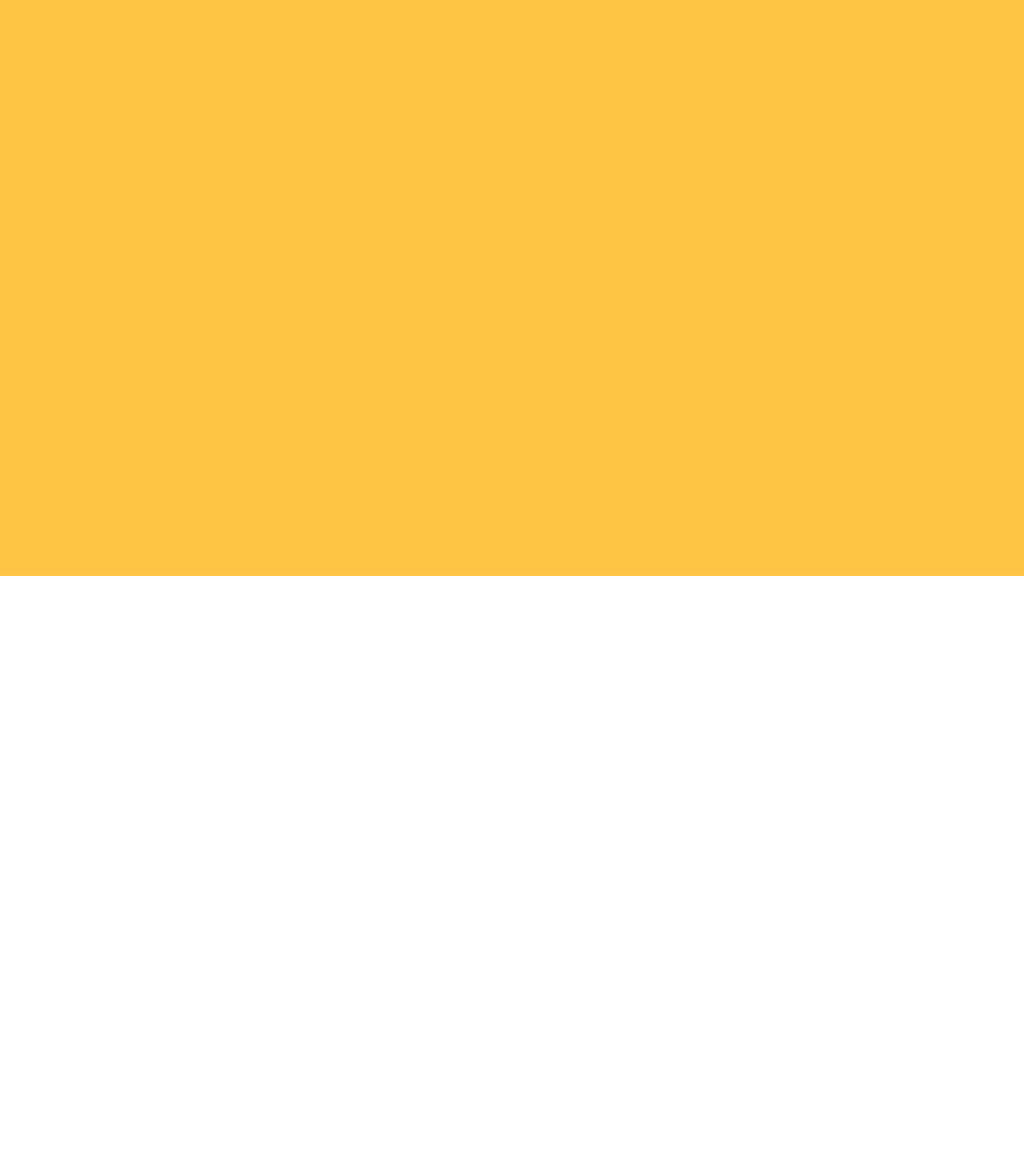
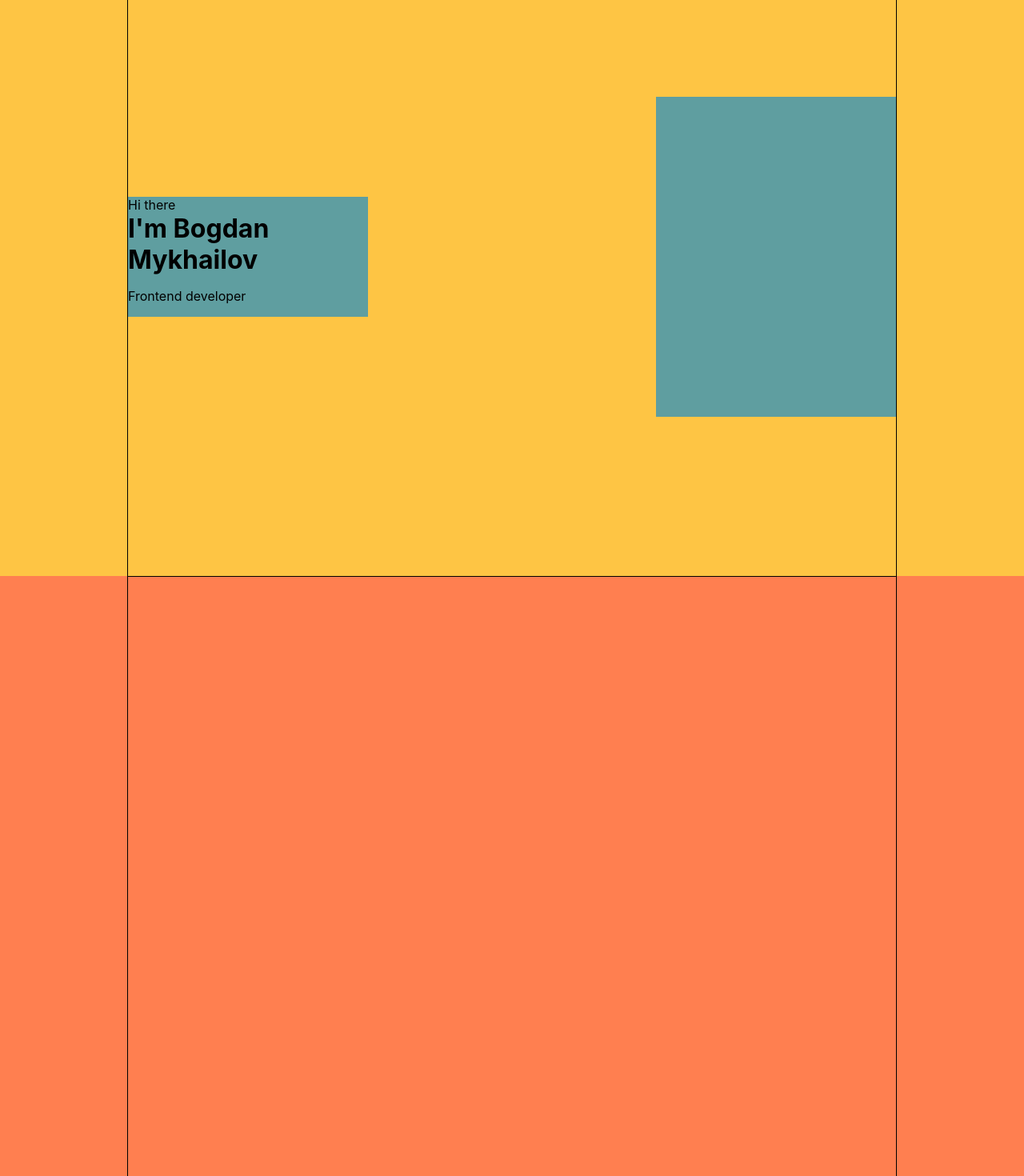
Before and after one commit to Bogdan-Mykhailov/myPortfolio, a React (Create React App) app: page / in a window 1280 px wide. Shown: the part 160-1630 px from the top of the page at 80% size. Before the commit the page ends 880 px from the top, so only its background shows below. Built offline with nearby package versions, Linux system fonts and the light colour scheme.

Commit message:
:construction: add skills component

```diff
--- a/src/01-ui/main/Main.module.css
+++ b/src/01-ui/main/Main.module.css
@@ -2,3 +2,26 @@
   height: 100vh;
   background-color: #fec544;
 }
+
+.myInfo {
+  width: 300px;
+  background: cadetblue;
+}
+
+.greeting {
+
+}
+
+.name {
+  margin: 0;
+}
+
+.position {
+
+}
+
+.photo {
+  width: 300px;
+  height: 400px;
+  background: cadetblue;
+}
--- a/src/01-ui/main/Main.tsx
+++ b/src/01-ui/main/Main.tsx
@@ -1,10 +1,18 @@
 import React from 'react';
 import s from './Main.module.css'
+import styles from '../../common/styles/Container.module.css'
 
 export const Main = () => {
   return (
     <main className={s.main}>
-
+      <div className={styles.container}>
+        <div className={s.myInfo}>
+          <span className={s.greeting}>Hi there</span>
+          <h1 className={s.name}>I'm Bogdan Mykhailov</h1>
+          <p className={s.position}>Frontend developer</p>
+        </div>
+        <div className={s.photo}></div>
+      </div>
     </main>
   );
 };
--- /dev/null
+++ b/src/01-ui/skills/Skills.module.css
@@ -0,0 +1,4 @@
+.skills {
+  height: 100vh;
+  background-color: coral;
+}
--- /dev/null
+++ b/src/01-ui/skills/Skills.tsx
@@ -0,0 +1,13 @@
+import React from 'react';
+import s from './Skills.module.css'
+import styles from '../../common/styles/Container.module.css'
+
+export const Skills = () => {
+  return (
+    <div className={s.skills}>
+      <div className={styles.container}>
+
+      </div>
+    </div>
+  );
+};
--- a/src/App.tsx
+++ b/src/App.tsx
@@ -2,10 +2,12 @@ import React from 'react';
 import s from './App.module.css';
 import {Header} from "./01-ui/header/Header";
 import {Main} from "./01-ui/main/Main";
+import {Skills} from "./01-ui/skills/Skills";
 
 export const App = () => (
   <div className={s.app}>
     <Header/>
     <Main/>
+    <Skills/>
   </div>
 );
--- /dev/null
+++ b/src/common/styles/Container.module.css
@@ -0,0 +1,9 @@
+.container {
+  border: 1px solid black;
+  width: 75%;
+  height: 100%;
+  margin: 0 auto;
+  display: flex;
+  align-items: center;
+  justify-content: space-between;
+}
```
